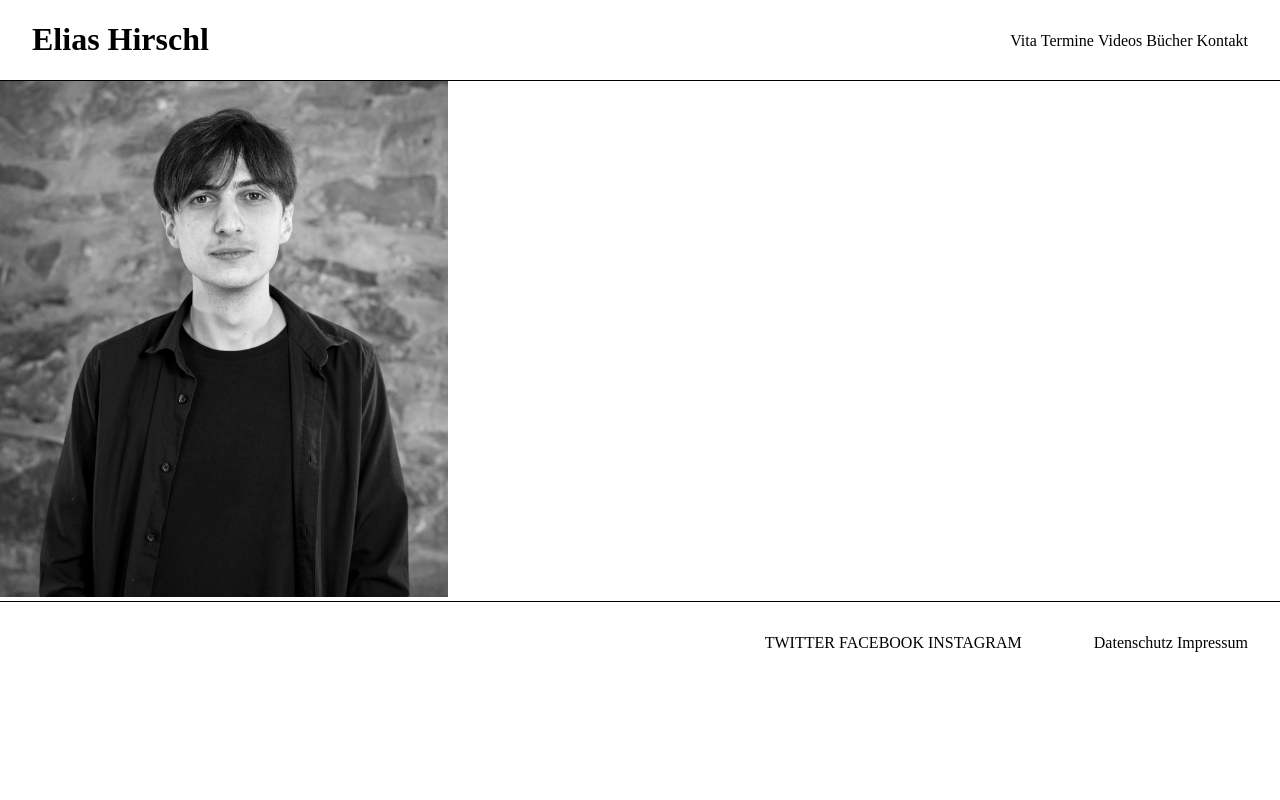
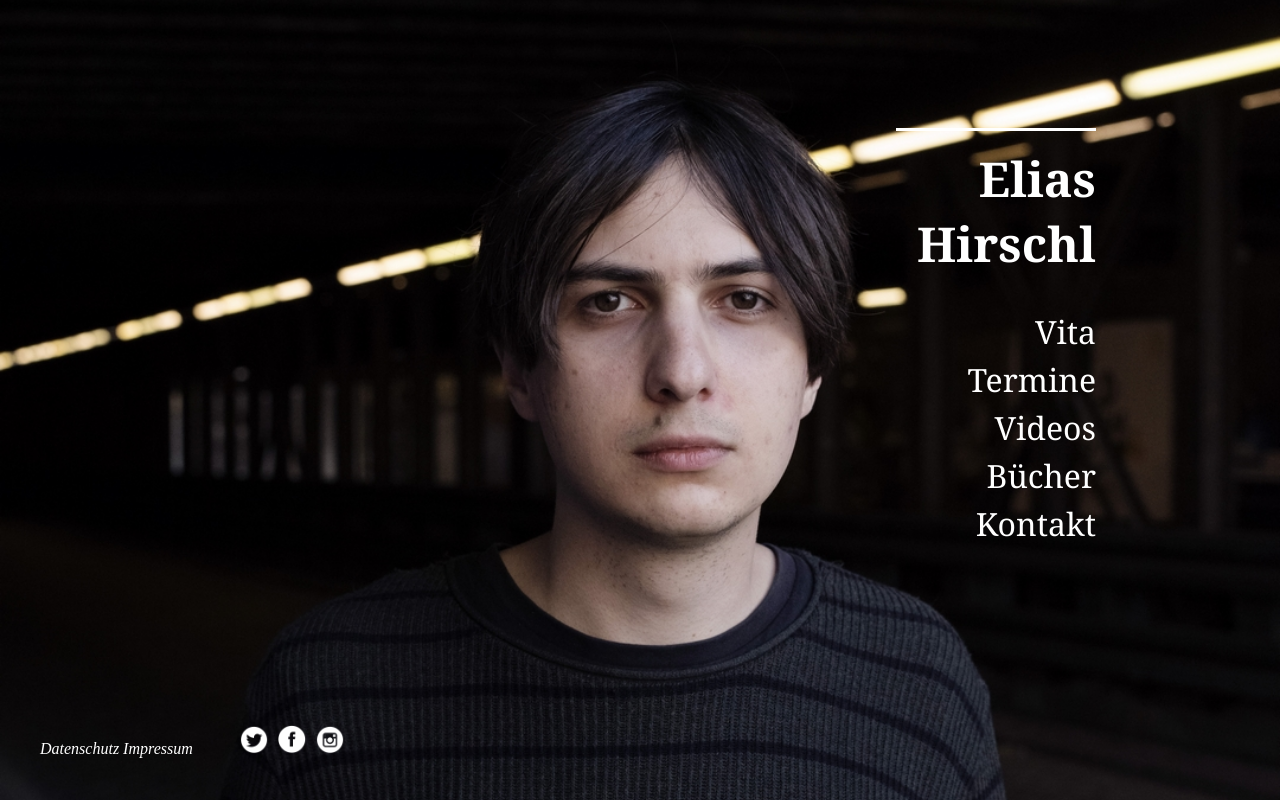
Before and after one commit to Pandibrudi/Homepage-Elias-Hirschl, a PHP site: page / in a window 1280 px wide. Run offline with PHP 8.4, Linux system fonts and the light colour scheme.

Commit message:
added sidebar and some styling

```diff
--- a/css/style.css
+++ b/css/style.css
@@ -1,55 +1,84 @@
 /*general*/
 
-body{
+html, body{
+  background-image: url(../img/bild2.jpg);
+  background-attachment:fixed;
+  background-size: cover;
+  background-position: 65% 35%;
+  height: 85%;
+  width: 100%;
   padding: 0;
   margin: 0;
 }
 
-/*menus*/
-a{
-  text-decoration: none;
-  color: rgb(0, 0, 0);
-}
 
-ul{
-  margin: 0;
-  padding-top: 2em;
-  padding-right: 2em;
-  float: right;
-  list-style-type: none;
-}
 
-li{
-    display: inline-block;
-}
-
-header{
-  width: 100%;
-  position: sticky;
-  border-bottom: 1px solid black;
+/*sidebar*/
+.sidebar{
+  height: 100%;
+  width: 200px;
+  color: white;
+  margin-top: 10%;
+  margin-left: 70%;
   vertical-align: middle;
 }
 
-.home{
-  padding-left: 1em;
+.sidebar h1{
+  padding-top: 15px;
+  border-top: 3px solid white;
+  font-family: Cambria;
+  font-size: 3em;
+  text-align: right;
+}
+
+.sidebar a{
+  text-decoration: none;
+  color: white;
+}
+
+.sidebar ul{
+  padding: 0;
+  margin: 0;
+  font-size: 2em;
+  line-height: 1.5;
+  list-style: none;
+  text-align: right;
+  font-family: Cambria;
+}
+
+/*footer*/
+
+.footer{
+  width: 100%;
+}
+
+.footer a{
+  text-decoration: none;
+  color: white;
+}
+
+.footer ul{
+  list-style: none;
   display: inline-block;
 }
 
-footer{
-  border-top: 1px solid black;
-  width: 100%;
-  position: 100%;
+.footer li{
+  font-style: oblique;
+  display: inline-block;
 }
 
-/*mains*/
-
-.main_home{
+.social_icon{
+  height: 30px;
+  width: 30px;
+  padding-bottom: 0;
+  margin-bottom: 0;
+  padding-left: 2px;
+  padding-right: 2px;
+  padding-top: 2px;
+  filter: invert(100%);
+  transition: 0.3s;
 }
 
-#bild_home{
-  height: 35%;
-  width: 35%;
-  position: relative;
-  filter: grayscale(100%);
-
+.social_icon:hover {
+  filter: invert(20%);
 }
--- a/index.html
+++ b/index.html
@@ -6,29 +6,29 @@
     <link rel="stylesheet" href="./css/style.css">
   </head>
   <body>
-    <header>
+    <div class="sidebar">
       <h1 class="home"><a href="index.html">Elias Hirschl</a></h1>
-      <ul class = "navigation_header">
+      <ul class = "navigation_side">
         <li><a href="vita.html">Vita</a></li>
         <li><a href="gigs.html">Termine</a></li>
         <li><a href="videos.html">Videos</a></li>
         <li><a href="books">Bücher</a></li>
         <li><a href="contact.html">Kontakt</a></li>
       </ul>
-    </header>
+    </div>
     <main class="main_home">
-      <img id="bild_home" src="./img/bild1.jpg">
+
     </main>
-    <footer>
+    <div class="footer">
       <ul class = "navigation_footer">
         <li><a href="datenschutz.html">Datenschutz</a></li>
         <li><a href="impressum.html">Impressum</a></li>
       </ul>
       <ul class = "social_hub">
-        <li><a href="datenschutz.html">TWITTER</a></li>
-        <li><a href="impressum.html">FACEBOOK</a></li>
-        <li><a href="impressum.html">INSTAGRAM</a></li>
+        <li><a href="https://twitter.com/hirschiboi"><img class="social_icon" src="./img/twitter.png"></a></li>
+        <li><a href="https://www.facebook.com/derhirschl/"><img class="social_icon" src="./img/fb.png"></a></li>
+        <li><a href="https://www.instagram.com/eliashirschl/"><img class="social_icon" src="./img/insta.png"></a></li>
       </ul>
-    </footer>
+    </div>
   </body>
 </html>
```
Also changed, not shown: img/bild2.jpg, img/fb.png (added), img/insta.png (added), img/mail.png (added), img/twitter.png (added).
